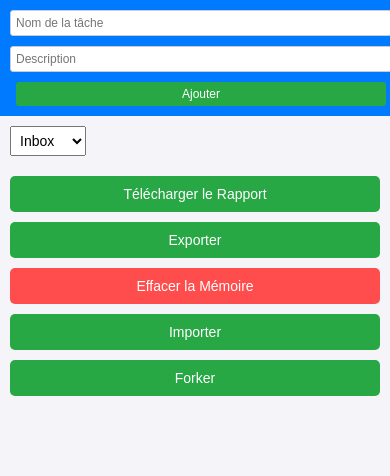
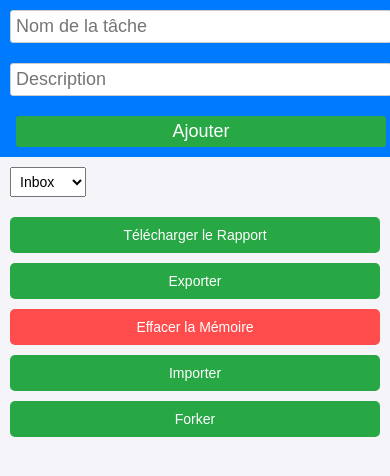
Before and after one commit to guillaumefe/linrd3.0, a plain HTML site: page index.html in a window 390 px wide. Drawn offline with nearby package versions, Linux system fonts and the light colour scheme.

Commit message:
Update index.html

```diff
--- a/index.html
+++ b/index.html
@@ -180,7 +180,7 @@
 
         @media (max-width: 576px) {
             #task-form input, #task-form button {
-                font-size: 12px;
+                font-size: 16px;
             }
 
             #visualization {
@@ -196,7 +196,22 @@
             }
 
             .task .buttons {
-                font-size: 12px;
+                font-size: 16px;
+            }
+
+            #task-form {
+                flex-direction: column;
+            }
+
+            #task-form input {
+                font-size: 18px;
+                width: 100%;
+                margin-bottom: 10px;
+            }
+
+            #task-form button {
+                font-size: 18px;
+                width: 100%;
             }
         }
     </style>
```
